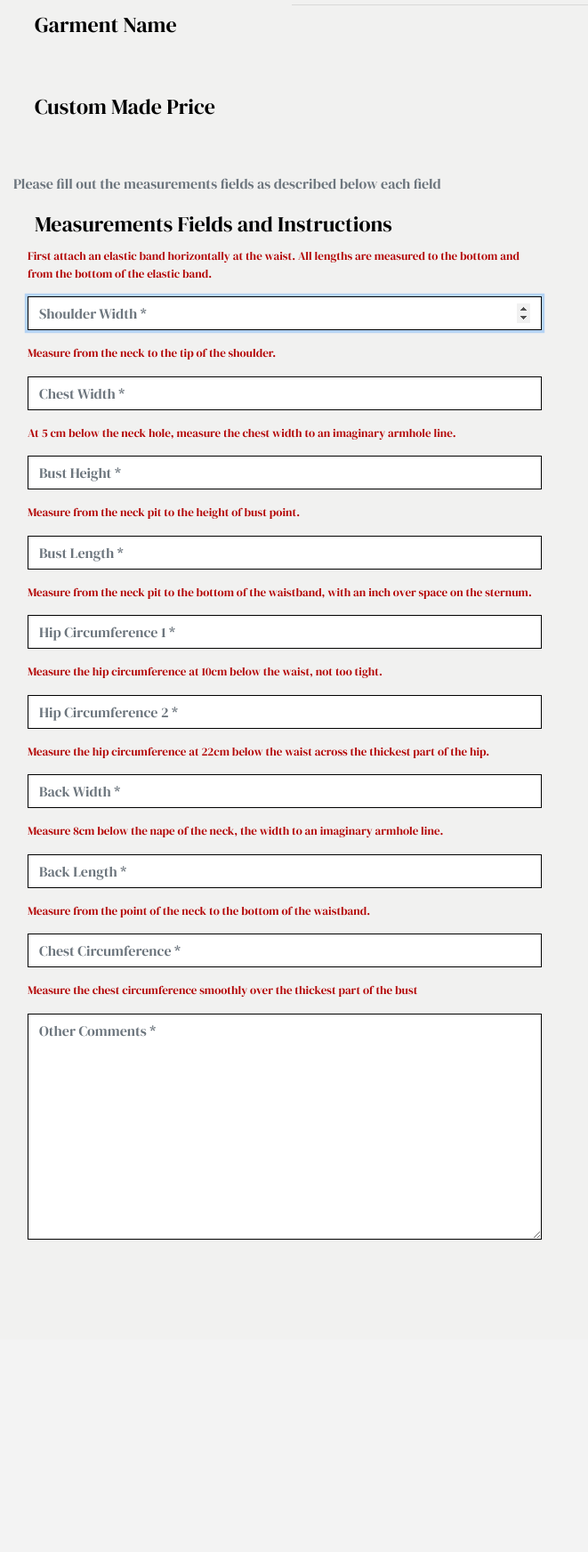
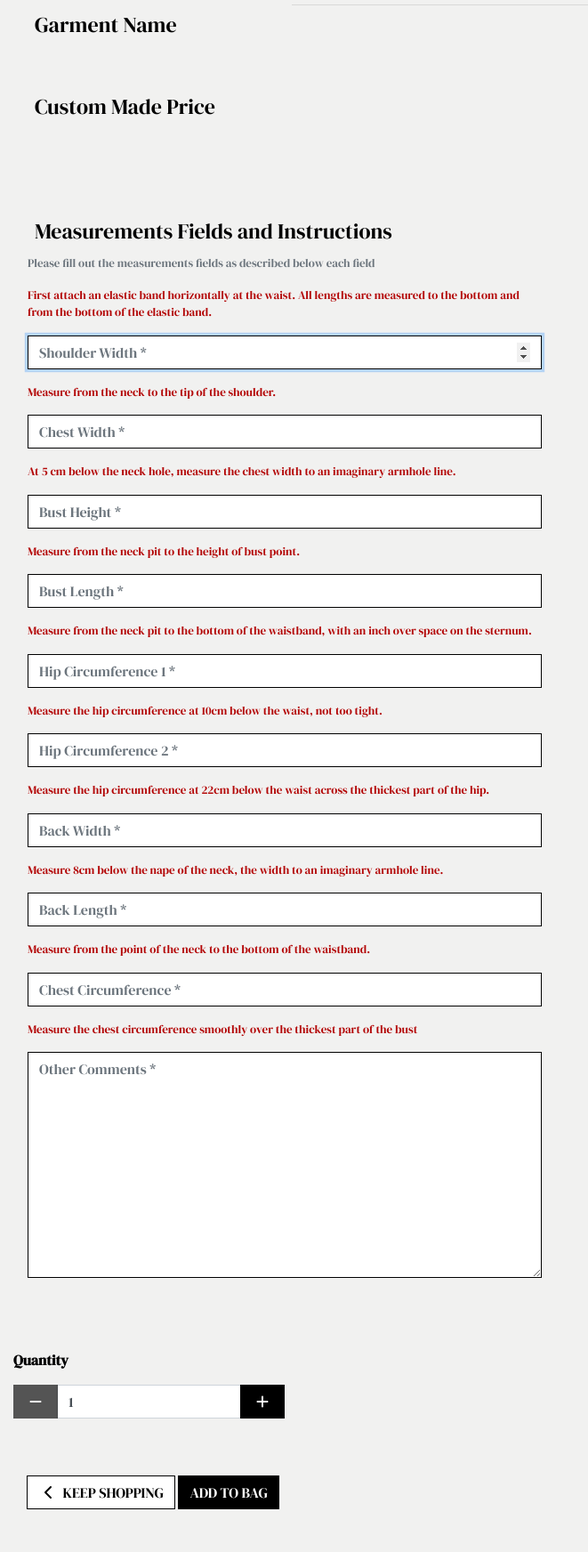
Before and after one commit to Code-Institute-Submissions/patterns_for_fashion, a Django app: page /custom_made/ in a window 1280 px wide. Shown: the part 229-1973 px from the top of the page at 89% size, without its empty margins (0-661 px from the left). Before the commit the page ends 1622 px from the top, so only its background shows below. Run offline with Django 3.2, Linux system fonts and the light colour scheme; data that the repository does not hold is empty; some libraries are stand-ins or nearby versions.

Commit message:
Add quantity field to custom_made.html and add to bag submit button

```diff
--- a/custom_made/forms.py
+++ b/custom_made/forms.py
@@ -6,7 +6,7 @@
     class Meta:
         model = CustomProduct
         fabrics = ('fabrics',)
-        readonly_fields = ('price_custom',)
+        readonly_fields = ('price_custom', 'name',)
         fields = ('shoulder_width', 'chest_width',
                   'bust_height', 'bust_length', 'hip_circ1',
                   'hip_circ2', 'back_width', 'back_length',
--- a/custom_made/models.py
+++ b/custom_made/models.py
@@ -21,4 +21,4 @@
     extra_info = models.TextField(max_length=200)
 
     def __str__(self):
-        return self.user
+        return self.user.username
--- a/custom_made/templates/custom_made/custom_made.html
+++ b/custom_made/templates/custom_made/custom_made.html
@@ -27,7 +27,7 @@
                 <fieldset class="rounded px-3 mb-5">
                     <legend class="fieldset-label px-2 w-auto">Garment Name</legend>
                     {% for product in products %}
-                        <span class="lead mb-0 text-left font-weight-bold">{{ product.name}}</span>
+                    <span class="lead mb-0 text-left font-weight-bold">{{ product.name }}</span>
                     {% endfor %}
                 </fieldset>
                 <fieldset class="rounded px-3 mb-5">
@@ -36,12 +36,30 @@
                     <span class="lead mb-0 text-left font-weight-bold">€ {{ product.price_custom }}</span>
                     {% endfor %}
                 </fieldset>
-                <p class="text-muted">Please fill out the measurements fields as described below each field</p>
+                <fieldset class="rounded px-3 mb-5">
+                    <!-- Practically comment these lines out and lets do a simple div with <img> -->
+                    <!-- <label for="fabrics">Choose a fabric:</label>
+                                            {% for fabric in fabrics %}
+                                                <select id="fabrics" name="fabrics" form="fabricform">
+                                                    <option value="{{ MEDIA_URL}}{{ fabric.image }}">
+                                                        <img src="{{ MEDIA_URL}}{{ fabric.image }}" alt="fabric image">
+                                                    </option>
+                                                </select>
+                                            {% endfor %} -->
+                    <!-- so commenting out all of the above lines down to here -->
+                    <!-- Then use just this: I'm inserting them as comment but you can uncomment these lines down below-->
+                    {% for fabric in fabrics %}
+                    <div>
+                        <img src="{{ MEDIA_URL}}{{ fabric.image }}" alt="{{ fabric.name }}">
+                    </div>
+                    {% endfor %}
+                </fieldset>
                 <form action="{% url 'custom_made_view' %}" method="POST" id="custom-made-form">
                     {% csrf_token %}
                     {{ form|crispy }}
                     <fieldset class="rounded px-3 mb-5">
                         <legend class="fieldset-label px-2 w-auto">Measurements Fields and Instructions</legend>
+                        <p class="text-muted">Please fill out the measurements fields as described below each field</p>
                         <p>First attach an elastic band horizontally at the waist. All lengths are measured to the bottom and from the bottom of the elastic band.</p>
                         {{ custom_product_form.shoulder_width | as_crispy_field }}
                         <p>Measure from the neck to the tip of the shoulder.</p>
@@ -63,24 +81,45 @@
                         <p>Measure the chest circumference smoothly over the thickest part of the bust</p>
                         {{ custom_product_form.extra_info | as_crispy_field }}
                     </fieldset>
-                    <fieldset class="rounded px-3 mb-5">
-                        <!-- Practically comment these lines out and lets do a simple div with <img> -->
-                        <!-- <label for="fabrics">Choose a fabric:</label>
-                            {% for fabric in fabrics %}
-                                <select id="fabrics" name="fabrics" form="fabricform">
-                                    <option value="{{ MEDIA_URL}}{{ fabric.image }}">
-                                        <img src="{{ MEDIA_URL}}{{ fabric.image }}" alt="fabric image">
-                                    </option>
-                                </select>
-                            {% endfor %} -->
-                            <!-- so commenting out all of the above lines down to here -->
-                            <!-- Then use just this: I'm inserting them as comment but you can uncomment these lines down below-->
-                            {% for fabric in fabrics %}
-                            <div>
-                                <img src="{{ MEDIA_URL}}{{ fabric.image }}" alt="{{ fabric.name }}">
+
+                    <div class="form-row">
+                        <div class="col-12">
+                            <p class="mt-3"><strong>Quantity</strong></p>
+                            <div class="form-group w-50">
+                                <div class="input-group">
+                                    <div class="input-group-prepend">
+                                        <button class="decrement-qty btn btn-black rounded-0" data-item_id="{{ product.id }}"
+                                            id="decrement-qty_{{ product.id }}">
+                                            <span class="icon">
+                                                <i class="fas fa-minus"></i>
+                                            </span>
+                                        </button>
+                                    </div>
+                                    <input type="number" name="quantity" value="1" min="1" max="99" class="form-control qty_input"
+                                        data-item_id="{{ product.id }}" id="id_qty_{{ product.id }}">
+                                    <div class="input-group-append">
+                                        <button class="increment-qty btn btn-black rounded-0" data-item_id="{{ product.id }}"
+                                            id="increment-qty_{{ product.id }}">
+                                            <span class="icon">
+                                                <i class="fas fa-plus"></i>
+                                            </span>
+                                        </button>
+                                    </div>
+                                </div>
                             </div>
-                            {% endfor %}
-                    </fieldset>
+                        </div>
+                    </div>
+
+                    <div class="col-12 mt-5">
+                        <a href="{% url 'products' %}" class="btn btn-outline-black rounded-0 mb-5">
+                            <span class="icon">
+                                <i class="fas fa-chevron-left"></i>
+                            </span>
+                            <span class="text-uppercase">Keep Shopping</span>
+                        </a>
+                        <input type="submit" class="btn btn-black rounded-0 text-uppercase mb-5" value="Add to Bag">
+                    </div>
+                    <input type="hidden" name="redirect_url" value="{{ request.path }}">
                 </form>
             </div>
         </div>
@@ -88,5 +127,6 @@
 {% endblock %}
 
 {% block postloadjs %}
-    {{ block.super }}
+{{ block.super }}
+{% include 'products/includes/quantity_input_script.html' %}
 {% endblock %}
--- a/custom_made/views.py
+++ b/custom_made/views.py
@@ -6,7 +6,7 @@
 
 
 def custom_made_view(request):
-    products = Product.objects.all()
+    products = Product.objects.only('price_custom', 'name')
     fabrics = Fabric.objects.all()
     custom_product_form = CustomProductForm()
     template = 'custom_made/custom_made.html'
```
